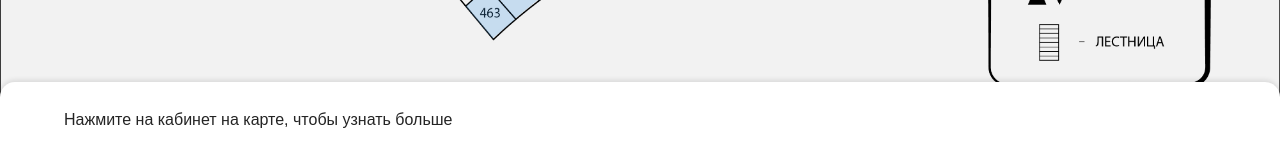
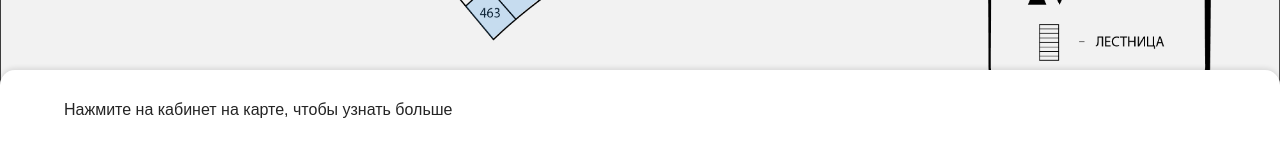
Before and after one commit to AndreyPotapovv/KFENmap, a React (Vite) app in the folder kfen-front/: page / in a window 1280 px wide. Shown: the part 652-797 px from the top of the page. Built offline with nearby package versions, Linux system fonts and the light colour scheme.

Commit message:
ver 0.9.20
fix 16

```diff
--- a/kfen-front/src/index.css
+++ b/kfen-front/src/index.css
@@ -69,7 +69,7 @@ body {
 .map-area {
   position: absolute;
   top: 50px;
-  bottom: 120px;
+  bottom: 0;
   left: 0;
   right: 0;
   background: #ffffff;
@@ -86,20 +86,22 @@ body {
 }
 
 .bottom-info {
-  position: absolute;
-  bottom: env(safe-area-inset-bottom, 0);
+  position: fixed;
+  bottom: 0;
   left: 0;
   right: 0;
   max-height: 40%;
   background: white;
   color: #242424;
-  padding: 10px 5% calc(50px + env(safe-area-inset-bottom, 0));
+  padding: 12px 5% calc(10px + env(safe-area-inset-bottom, 0));
   border-top-left-radius: 15px;
   border-top-right-radius: 15px;
   box-shadow: 0 -2px 5px rgba(0, 0, 0, 0.1);
   overflow-y: auto;
-  z-index: 10;
+  z-index: 100;
+  backdrop-filter: blur(3px);
 }
+
 
 .zone {
   position: absolute;
```
